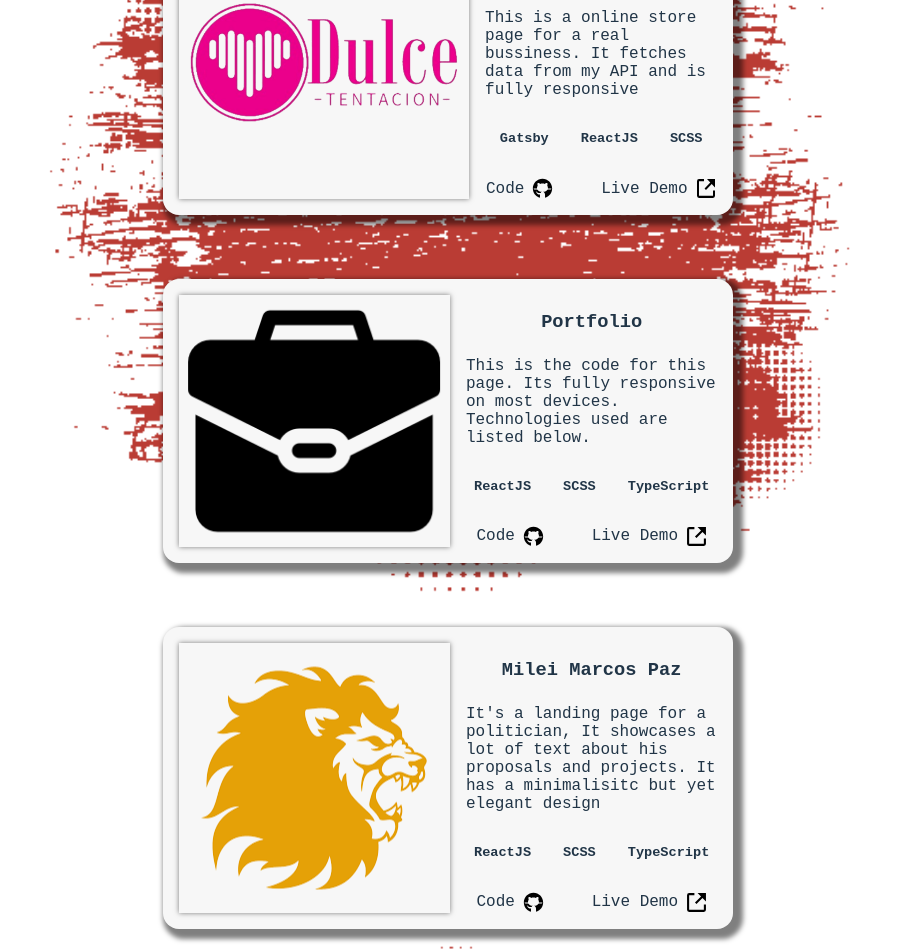
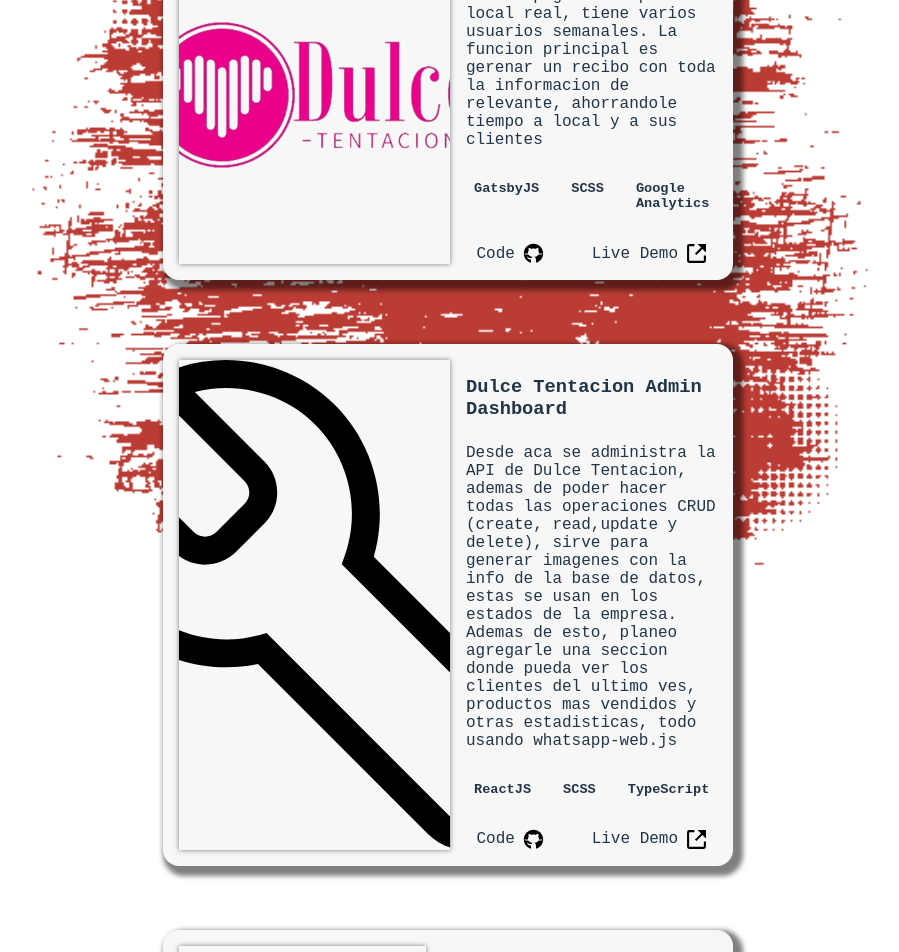
Before and after one commit to ae95caba/portfolio, a React (Vite) app: page / in a window 1280 px wide. Shown: the part 2240-3192 px from the top of the page, without its empty margins (192-1091 px from the left). Built offline with nearby package versions, Linux system fonts and the light colour scheme; a web font is replaced by a local one.

Commit message:
remove useless projects and change description

```diff
--- a/src/assets/projects/projects.ts
+++ b/src/assets/projects/projects.ts
@@ -23,52 +23,49 @@
   }
 }
 
-const project1 = new Project(
+const DulceTentacionClient = new Project(
   "Dulce Tentacion Client",
-  "This is a online store page for a real bussiness. It fetches data from my API and is fully responsive",
+  "Es una pagina web para un local real, tiene varios usuarios semanales. La funcion principal es gerenar un recibo con toda la informacion de relevante, ahorrandole tiempo a local y a sus clientes",
 
   new URL("./dulce-tentacion.png", import.meta.url).href,
-  ["Gatsby", "ReactJS", "SCSS"],
+  ["GatsbyJS", "SCSS", "Google Analytics"],
   "https://github.com/ae95caba/dulce-tentacion-gatsby",
   "https://dulce-tentacion-mp.netlify.app/"
 );
 
-const project2 = new Project(
-  "Portfolio",
-  "This is the code for this page. Its fully responsive on most devices. Technologies used are listed below. ",
+const RefrigeracionMariano = new Project(
+  "Refrigeracion Mariano",
+  "Es una landing page para una agencia de arreglos de aires acondicionados, sirve como template para cualquier otro tipo de landing page simple. ",
   new URL("../../../public/portfolio.png", import.meta.url).href,
-  ["ReactJS", "SCSS", "TypeScript"],
+  ["Gatsby", "SCSS"],
   "https://github.com/ae95caba/portfolio",
   "https://andreespinozadev.netlify.app/"
 );
 
-const project3 = new Project(
-  "Milei Marcos Paz",
-  "It's a landing page for a politician, It showcases a lot of text about his proposals and projects. It has a minimalisitc but yet elegant design ",
-  new URL("./milei-mp.png", import.meta.url).href,
-  ["ReactJS", "SCSS", "TypeScript"],
-  "https://github.com/ae95caba/milei-mp",
-  "https://milei-jose.netlify.app/"
-);
-
-const project4 = new Project(
+const DulceTentacionAdminDashboard = new Project(
   "Dulce Tentacion Admin Dashboard",
-  "I use this page to do CRUD operations on the Dulce Tentacion Client's DB",
+  "Desde aca se administra la API de Dulce Tentacion, ademas de poder hacer todas las operaciones CRUD (create, read,update y delete), sirve para generar imagenes con la info de la base de datos, estas se usan en los estados de la empresa. Ademas de esto, planeo agregarle una seccion donde pueda ver los clientes del ultimo ves, productos mas vendidos y otras estadisticas, todo usando whatsapp-web.js ",
   new URL("./admin.svg", import.meta.url).href,
   ["ReactJS", "SCSS", "TypeScript"],
   "https://github.com/ae95caba/dulce-tentacion-admin",
   "https://dulce-tentacion-admin.netlify.app/"
 );
 
-const project5 = new Project(
+const DulceTentacionAPI = new Project(
   "Dulce Tentacion API",
-  "This is the REST API that powers the Dulce Tentacion Client",
+  "Esta es la API que alimenta al cliente Dulce Tentacion, ademas de las tecnologias mencionadas abajo, uso JSON webtokens para el loggeo de usuarios, Helmet, bcrypt y otros para una mayor seguridad del sitio",
   new URL("./api.svg", import.meta.url).href,
   ["ExpressJS", "Mongoose", "MongoDB Atlas"],
   "https://github.com/ae95caba/dulce-tentacion-api",
   "https://colossal-zorah-dasfg2t4gdfsgs.koyeb.app/"
 );
 
-const projectsArr = [project1, project2, project3, project4, project5];
+const projectsArr = [
+  DulceTentacionClient,
+
+  DulceTentacionAdminDashboard,
+  DulceTentacionAPI,
+  RefrigeracionMariano,
+];
 
 export default projectsArr;
```
